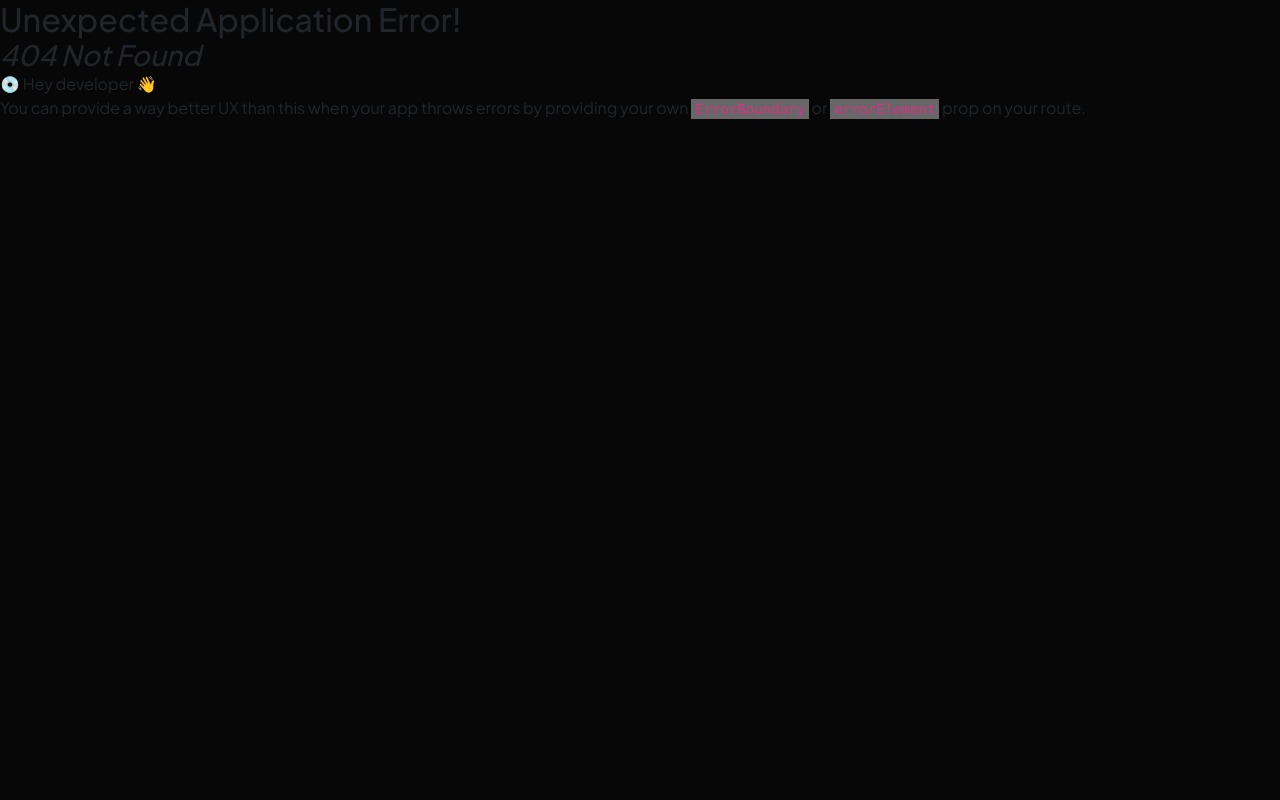
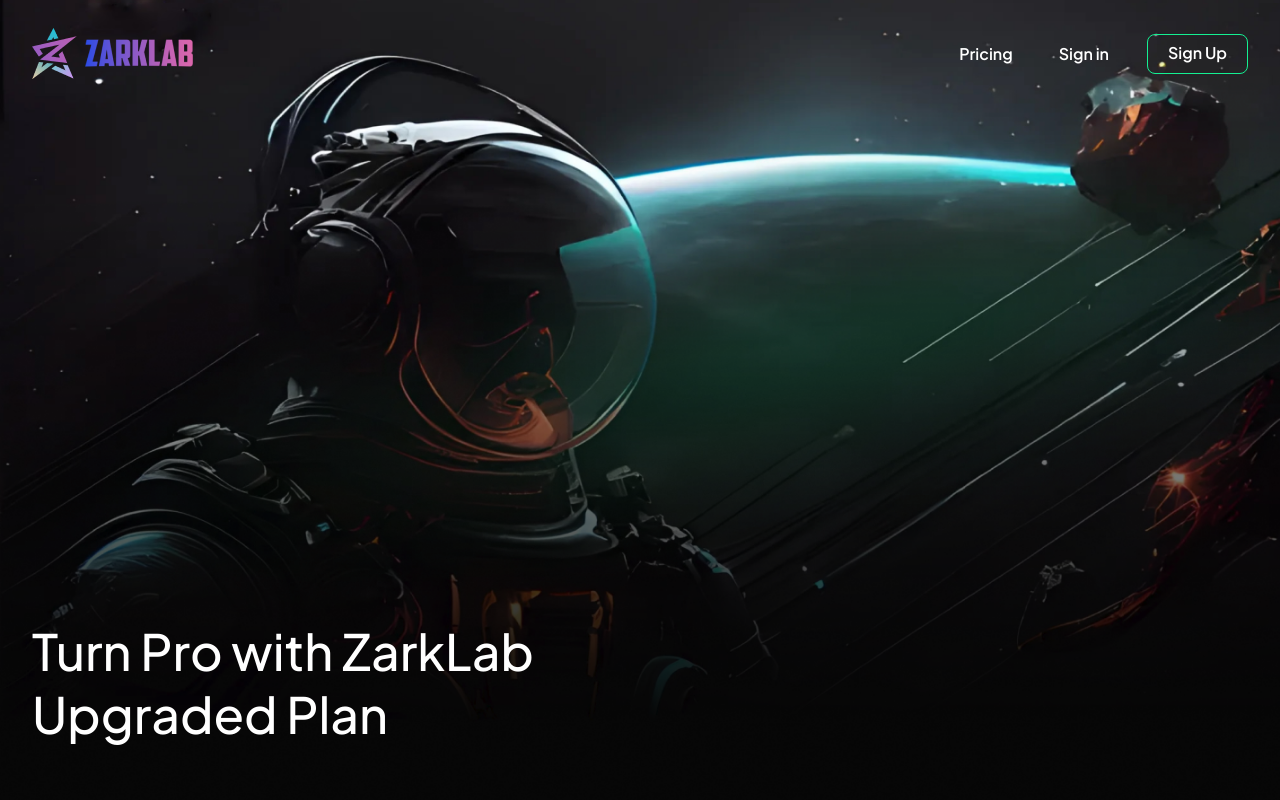
Before and after one commit to MamtazDev/zarklab-react, a React (Vite) app: page /pricing in a window 1280 px wide. Before the commit this address had no page. Shown: the top 800 px of the page. Built offline with nearby package versions, Linux system fonts and the light colour scheme.

Commit message:
pricing page add

```diff
--- a/src/components/Header.jsx
+++ b/src/components/Header.jsx
@@ -1,20 +1,24 @@
-import React from "react";
+import React, { useState } from "react";
 import logo from "../assets/image/logo.png";
 import nextArrow from "../assets/image/next-arrow.png";
 import signUp from "../assets/image/sign_up.png";
 import eye from "../assets/image/sign_up_pass_eye.png";
 import passArrow from "../assets/image/password_arrow.png";
 import code from "../assets/image/enter_code.png";
+import { Link } from "react-router-dom";
 
 const Header = () => {
+  const [addBg, setAddBg] = useState(false);
+
   return (
     <header>
-      <nav className="navbar navbar-expand-lg">
+      <nav className={`${addBg ? "bg-black" : ""} navbar navbar-expand-lg `}>
         <div className="container">
-          <a className="navbar-brand" href="index.html">
+          <Link className="navbar-brand" to="/">
             <img src={logo} alt="" />
-          </a>
+          </Link>
           <button
+            onClick={() => setAddBg(!addBg)}
             className="navbar-toggler collapsed d-flex d-lg-none flex-column justify-content-around"
             type="button"
             data-bs-toggle="collapse"
@@ -32,14 +36,13 @@ const Header = () => {
           <div className="collapse navbar-collapse" id="navbarNav">
             <ul className="navbar-nav align-items-start align-items-lg-center ms-auto mb-2 mb-lg-0">
               <li className="nav-item">
-                <a
+                <Link
                   className="nav-link d-flex align-items-center justify-content-between"
-                  aria-current="page"
-                  href="./pricing.html"
+                  to="./pricing"
                 >
                   Pricing{" "}
                   <img className="d-block d-md-none" src={nextArrow} alt="" />
-                </a>
+                </Link>
               </li>
               <li className="nav-item">
                 <a
--- /dev/null
+++ b/src/components/PriceBanner.jsx
@@ -0,0 +1,17 @@
+import React from 'react';
+
+const PriceBanner = () => {
+    return (
+        <div className="pricing_page">
+        <section className="prc_banner">
+            <div className="container">
+                <h1>
+                    Turn Pro with ZarkLab <br/> Upgraded Plan
+                </h1>
+            </div>
+        </section>
+    </div>
+    );
+};
+
+export default PriceBanner;
--- a/src/pages/Home.jsx
+++ b/src/pages/Home.jsx
@@ -10,8 +10,6 @@ const Home = () => {
   return (
     <div>
       <Banner />
-
-      <main>
       <div className="section-timeline container">
         <div className="timeline_card">
           <CruptoChat />
@@ -28,10 +26,7 @@ const Home = () => {
           <SocialMedia />
         </div>
       </div>
-        {/* <!-- End of time line --> */}
-
       <Faq />
-      </main>
     </div>
   );
 };
--- /dev/null
+++ b/src/pages/Pricing.jsx
@@ -0,0 +1,14 @@
+import React from 'react';
+import Faq from '../components/Faq';
+import PriceBanner from '../components/PriceBanner';
+
+const Pricing = () => {
+    return (
+        <div>
+            <PriceBanner/>
+            <Faq/>
+        </div>
+    );
+};
+
+export default Pricing;
--- a/src/routes/Routes.jsx
+++ b/src/routes/Routes.jsx
@@ -1,6 +1,7 @@
 import { createBrowserRouter } from "react-router-dom";
 import Main from "../layout/Main";
 import Home from "../pages/Home";
+import Pricing from "../pages/Pricing";
 
 export const router = createBrowserRouter([
   {
@@ -11,6 +12,10 @@ export const router = createBrowserRouter([
         path: "/",
         element: <Home />,
       },
+      {
+        path: "/pricing",
+        element: <Pricing />,
+      },
     ],
   },
 ]);
```
Lines whose indentation alone changed are shown as unchanged.
